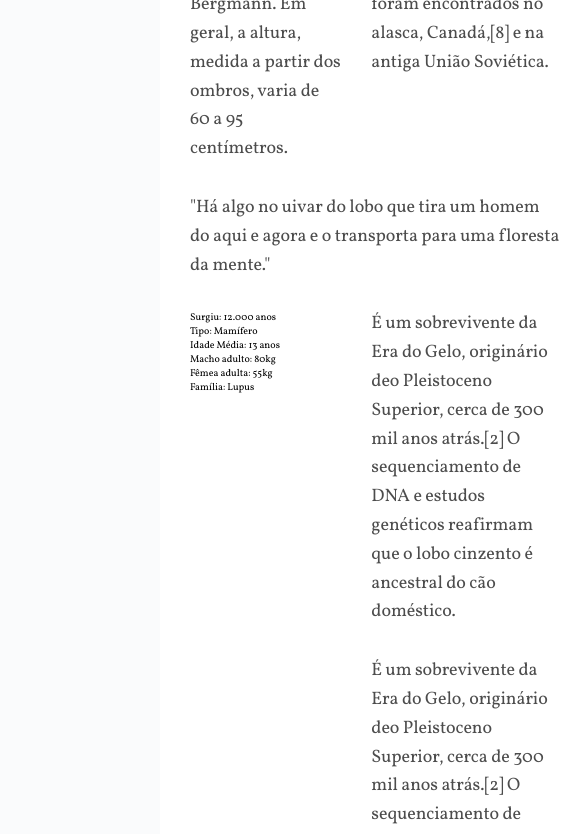
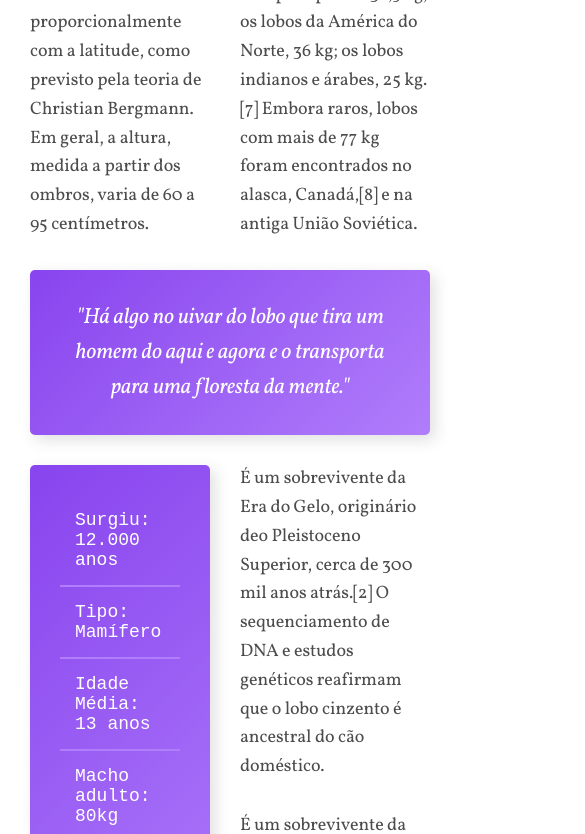
Before and after one commit to jnalst/Wildbeast, a plain HTML site: page index.html in a window 390 px wide. Shown: the part 1166-2000 px from the top of the page, 585 px wide, since content can reach past the window. Drawn offline with Linux system fonts and the light colour scheme.

Commit message:
Add files via upload

```diff
--- a/css/content.css
+++ b/css/content.css
@@ -10,21 +10,21 @@
 }
 
 .imagem-1{
+    align-self: end;
     grid-row: span 2;
     align-self: end;
 }
 
-.item-2{
-align-self: end;
-}
+
 
 /* ESTILO CONTENT */
 
-.content p{
+ p{
     font-size: 1.8rem;
     line-height: 1.6;
     letter-spacing: -0.005em;
     color: #000000b3;
+
 }
 
 .informacoes p + p {
@@ -49,6 +49,7 @@ align-self: end;
 .caracter{
     display: flex;
     align-items: flex-start;
+
 }
 
 .caracter > div {
@@ -66,11 +67,11 @@ align-self: end;
 
 .caracter span {
     display: block;
-    color: #b07dfb;
+    color: #622eb1;
 }
 
 .numero {
-    color: #b07dfb;
+    color: #a16df0;
     font-size: 4.8rem;
     line-height: 1;
     margin-top: 10px auto;
@@ -84,3 +85,38 @@ align-self: end;
     position: relative;
     top: 2px;
 }
+
+.destaque{
+    font-size: 1.6rem;
+    color: #8844ee;
+    max-width: 25.6rem;
+}
+
+.citacao, .atributos {
+    align-self: start;
+    padding: 3rem;
+    border-radius: .5rem;
+    box-shadow: .5rem .5rem 1.5rem 0rem rgba(44,44,44,0.15);
+    background: linear-gradient(135deg, #8844ee, #b07dfb);
+}
+
+.citacao p{
+    font-size: 2.2rem;
+    font-style: italic;
+    text-align: center;
+    max-width: 50rem;
+    margin: 0 auto;
+    color: white;
+}
+
+.atributos li {
+    color: white;
+    font-family: 'Courier New', Courier, monospace;
+    font-size: 1.8rem;
+    padding: 1.5rem;
+    border-bottom: 2px;
+}
+
+.atributos li + li{
+    border-top: 2px solid #b07dfb ;
+}
--- a/css/global.css
+++ b/css/global.css
@@ -52,3 +52,26 @@ a {
     "sidenav content anuncios"
     "footer footer footer";
 }
+
+@media screen and (max-width: 1200px) {
+  .container {
+    grid-template-areas:
+    "header header header"
+    "sidenav content content"
+    "sidenav anuncios anuncios"
+    "footer footer footer";
+      ;
+  }
+}
+
+@media screen and (max-width: 660px) {
+  .container {
+    grid-template-areas:
+    "header header header"
+    "sidenav sidenav sidenav"
+    "content content content"
+    "anuncios anuncios anuncios"
+    "footer footer footer";
+      ;
+  }
+}
--- a/css/header.css
+++ b/css/header.css
@@ -33,3 +33,21 @@
 .header li + li {
     margin-left: 3rem;
 }
+
+@media screen and (max-width: 660px) {
+    .header {
+    grid-template-columns: auto;
+    }
+
+    .logo{
+        margin-bottom: 2rem;
+    }
+
+    .header nav a{
+        font-size: 1.6rem;
+    }
+
+    .header li + li {
+        margin-left: 1rem;
+    }
+}
--- a/css/sidenav.css
+++ b/css/sidenav.css
@@ -19,3 +19,46 @@
 .sidenav li a:hover{
     background: #b07dfb;
 }
+
+@keyframes seta{
+    from{
+        right: 3rem;
+    }
+    to {
+        right: 2rem;
+    }
+}
+
+@media screen and (max-width: 660px) {
+    .sidenav{
+        overflow-x:auto;
+        -webkit-overflow-scrolling:touch;
+        -ms-overflow-style: -ms-autohidding-scrollbar;
+        position: relative;
+    }
+
+    .sidenav::after {
+        content: "➔";
+        position: absolute;
+        top: 0.5rem;
+        right: 3rem;
+        color: rgba(0,0,0,.3);
+        animation: seta 0.5s ease-in 0s infinite alternate;
+    }
+
+    .sidenav ul {
+        display: flex;
+    }
+
+    .sidenav ul li {
+        flex: 1 0 6rem;
+    }
+
+    .sidenav {
+        padding: 0 3rem;
+    }
+
+    .sidenav li a {
+        margin: 3rem 3rem 3rem 0;
+    }
+}
--- a/index.html
+++ b/index.html
@@ -75,13 +75,13 @@
           </div>
         </div>
 
-        <p class="item-1 col-wide">
+        <p class="col-wide">
           É um sobrevivente da Era do Gelo, originário deo Pleistoceno Superior,
           cerca de 300 mil anos atrás.[2] O sequenciamento de DNA e estudos
           genéticos reafirmam que o lobo cinzento é ancestral do cão doméstico.
         </p>
         <img class="imagem-1" src="./assets/img/wolf1.jpg" alt="Wolf 1" />
-        <p class="item-2">
+        <p class="destaque">
           É um sobrevivente da Era do Gelo, originário do Pleistoceno Superior,
           cerca de 300 mil anos atrás.[2] O sequenciamento de DNA e estudos
         </p>
```
